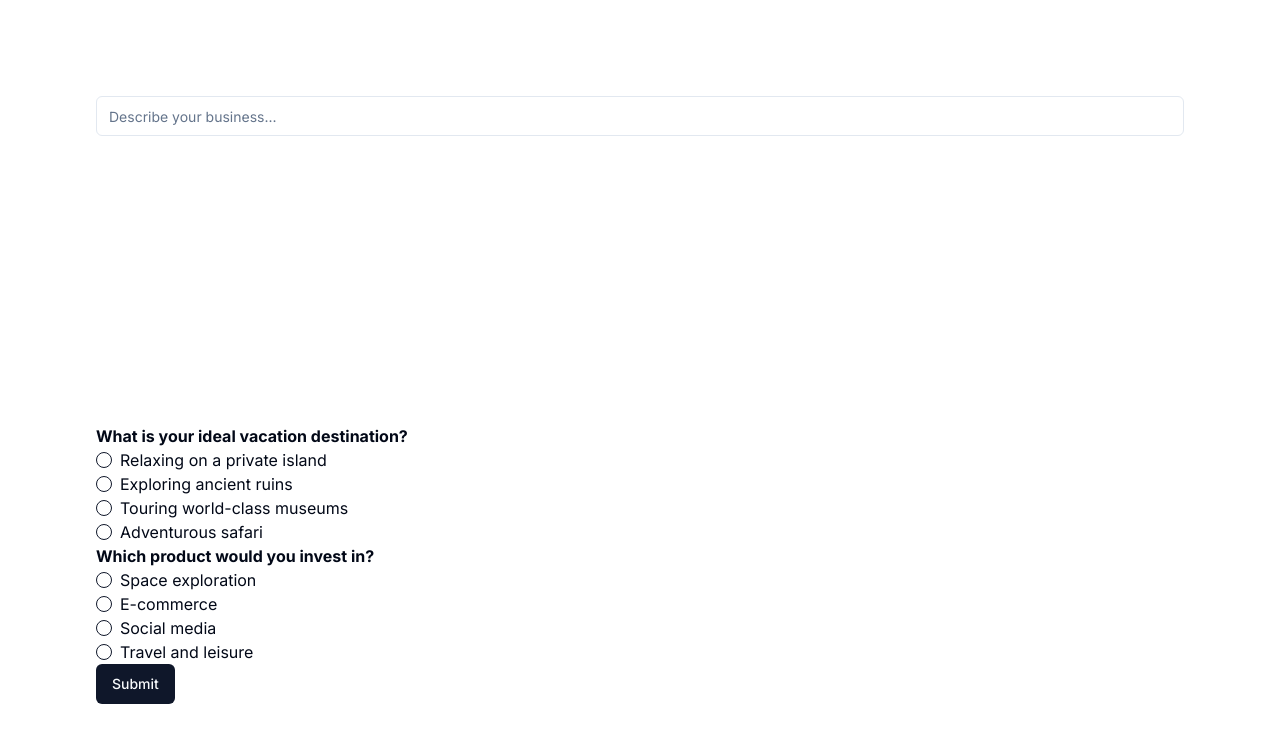
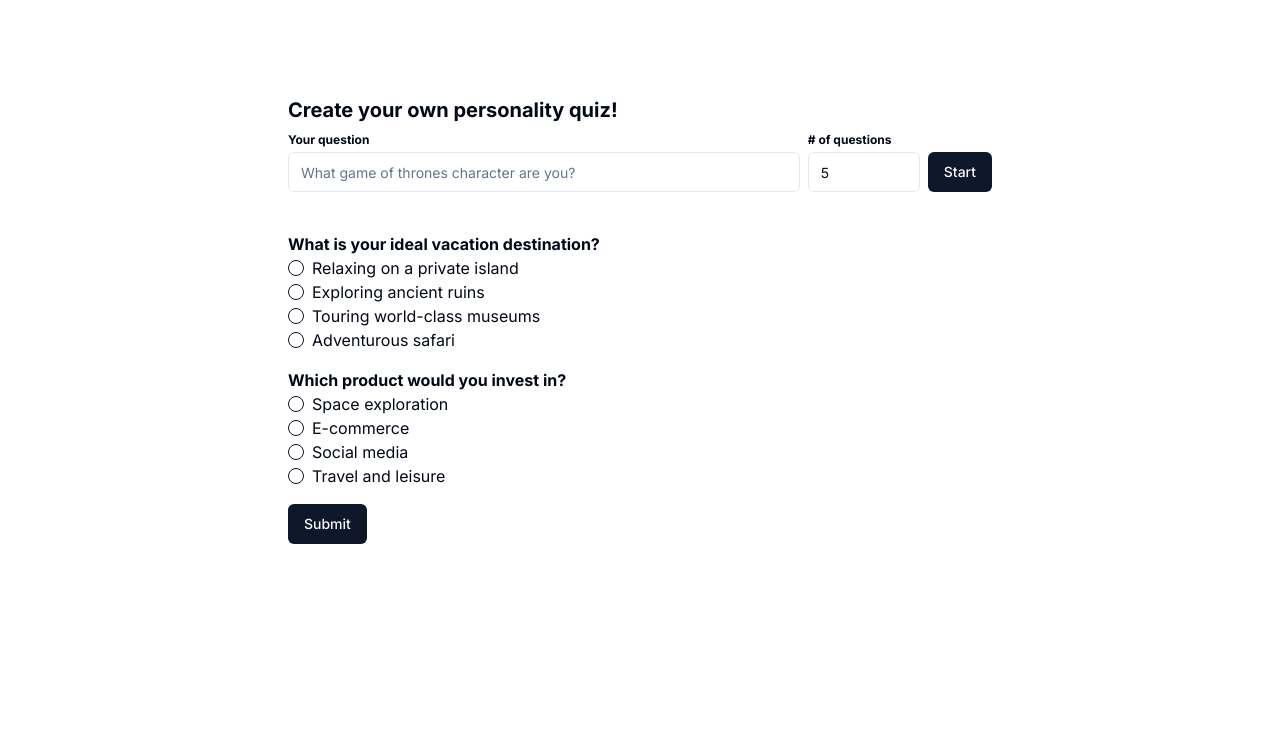
Before and after one commit to buhama/personalityquizai, a Next.js app: page / in a window 1280 px wide. Shown: the top 742 px of the page. Built offline with nearby package versions, Linux system fonts and the light colour scheme.

Commit message:
a design start

```diff
--- a/app/api/completion/route.ts
+++ b/app/api/completion/route.ts
@@ -75,7 +75,7 @@ export async function POST(req: Request) {
 			{
 				role: 'system',
 				content:
-					"{\n\trole: 'system',\n\tcontent:\n\t\t\"You're going to help me generate personality quizzes for my personality quizzes website. You will be given a prompt and you will generate 10 questions for that prompt. Each question will be multiple choice with 4 options. Each question should be something tells you something about that persons personality, be creative. You can create scenarios, ask for preferences, or more. Then depending on the users choices, I will assign a result to the user. Each answer should assign a points value to one of the potential results. The questions JSON should include how many points go towards each result based on the answer Create both the questions and answers JSON for this prompt. Here are the types \\n\\ninterface Questions {\\n   question: string;\\n   options: Options[];\\n}\\n\\ninterface Options {\\n   option: string;\\n   points: { result: Result, points: number }[];\\n}\"\n}",
+					"{\n\trole: 'system',\n\tcontent:\n\t\t\"You're going to help me generate personality quizzes for my personality quizzes website. You will be given a prompt and you will generate 2 questions for that prompt. Each question will be multiple choice with 4 options. Each question should be something tells you something about that persons personality, be creative. You can create scenarios, ask for preferences, or more. Then depending on the users choices, I will assign a result to the user. Each answer should assign a points value to one of the potential results. The questions JSON should include how many points go towards each result based on the answer Create both the questions and answers JSON for this prompt. Here are the types \\n\\ninterface Questions {\\n   question: string;\\n   options: Options[];\\n}\\n\\ninterface Options {\\n   option: string;\\n   points: { result: Result, points: number }[];\\n}\"\n}",
 			},
 			{
 				role: 'user',
--- a/app/page.tsx
+++ b/app/page.tsx
@@ -30,9 +30,10 @@ export default function Home() {
 	const [radioAnswer, setRadioAnswer] = useState('');
 	const [results, setResults] = useState<Points[]>([]);
 	const [finalResult, setFinalResult] = useState<string>('');
+	const [numberOfQuestions, setNumberOfQuestions] = useState<number>(5);
 
 	useEffect(() => {
-		if (!loading && result) {
+		if (!loading && result.length > 0) {
 			let parsedResult = JSON.parse(result);
 			parsedResult.function_call.arguments = JSON.parse(
 				parsedResult.function_call.arguments
@@ -134,17 +135,45 @@ export default function Home() {
 		setResults([...newResults]);
 	};
 	return (
-		<main className='flex min-h-screen flex-col justify-between p-24'>
-			<form onSubmit={(e) => handleSubmit(e)}>
-				<Input
-					value={input}
-					onChange={(e) => setInput(e.target.value)}
-					placeholder='Describe your business...'
-				/>
-			</form>
+		<main className='flex min-h-screen flex-col gap-10 p-24 max-w-4xl mx-auto'>
+			<div>
+				<h2 className='text-xl font-bold pb-2'>
+					Create your own personality quiz!
+				</h2>
+				<form
+					onSubmit={(e) => handleSubmit(e)}
+					className='flex items-end gap-2'
+				>
+					<div className='w-full'>
+						<p className='font-bold text-xs pb-1'>Your question</p>
+						<Input
+							value={input}
+							onChange={(e) => setInput(e.target.value)}
+							placeholder='What game of thrones character are you?'
+						/>
+					</div>
+					<div>
+						<p className='font-bold text-xs pb-1'># of questions</p>
+						<Input
+							value={numberOfQuestions}
+							onChange={(e) => setNumberOfQuestions(parseInt(e.target.value))}
+							type='number'
+							placeholder='Number of questions'
+							className='w-28'
+						/>
+					</div>
+					<Button>Start</Button>
+				</form>
+			</div>
 			{loading && (
 				<div>
-					<Skeleton className='w-[100px] h-[20px] rounded-full' />
+					<div className='flex items-center space-x-4'>
+						<Skeleton className='h-12 w-12 rounded-full' />
+						<div className='space-y-2'>
+							<Skeleton className='h-4 w-[250px]' />
+							<Skeleton className='h-4 w-[200px]' />
+						</div>
+					</div>
 				</div>
 			)}
 			{questions?.length > 0 && !loading && (
@@ -159,6 +188,7 @@ export default function Home() {
 								).result
 							);
 						}}
+						className='space-y-4'
 					>
 						{questions.map((question: Question, index: number) => {
 							return (
```
